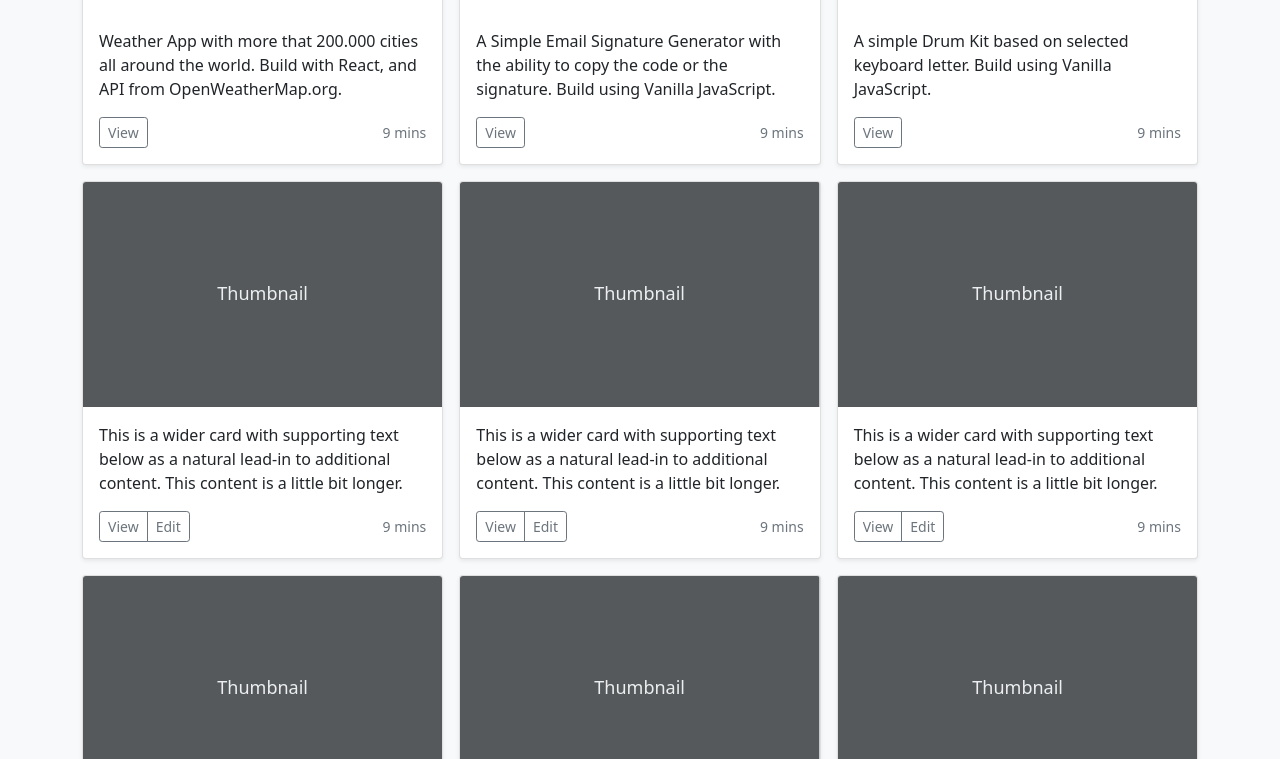
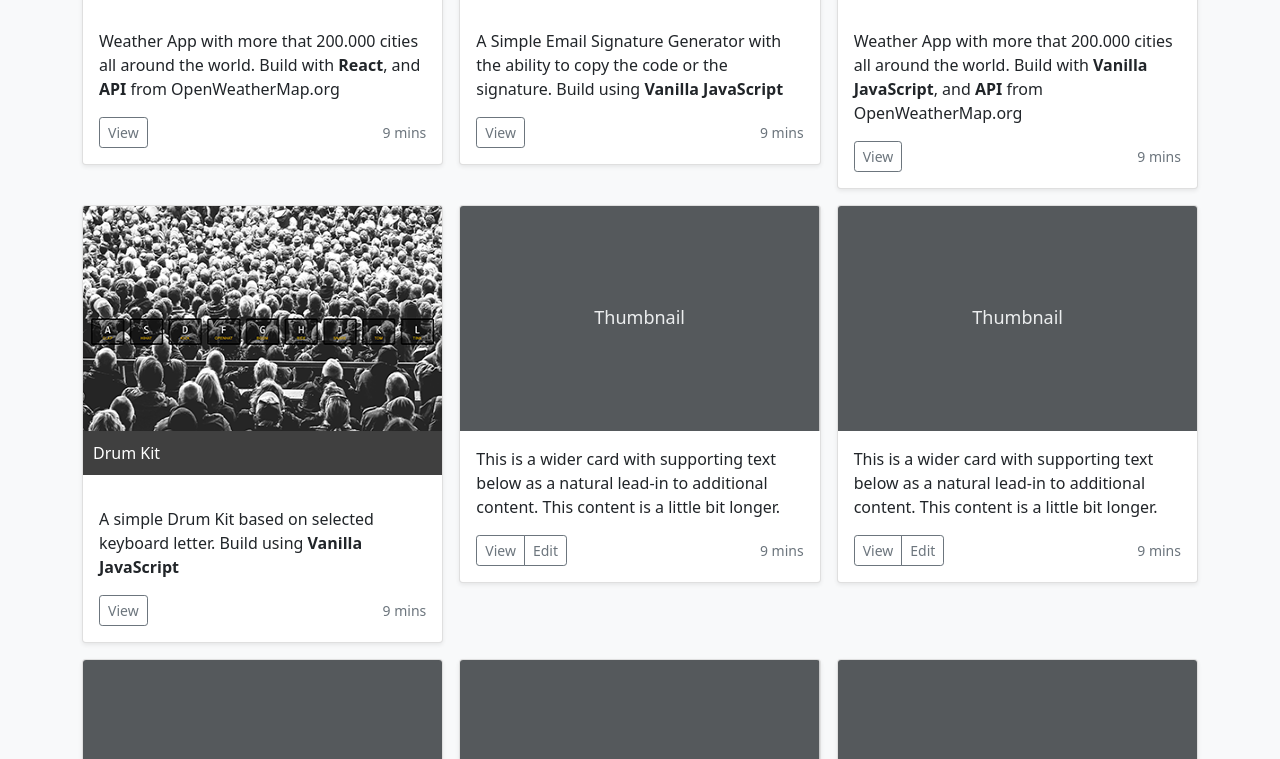
Before and after one commit to irSilviana/JavaScript30, a plain HTML site: page index.html in a window 1280 px wide. Shown: the part 831-1590 px from the top of the page. Drawn offline with nearby package versions, Linux system fonts and the light colour scheme.

Commit message:
Update main index.html

```diff
--- a/index.html
+++ b/index.html
@@ -26,7 +26,7 @@
                 creating visually interesting and user-friendly websites. Expert
                 in HTML 5, CSS 3, Javascript ES6, and Bootstrap. Currently,
                 update her skill in coding and learn about React, API,
-                implementing Dev&Ops strategy and empowering GitHub in
+                implementing Dev & Ops strategy and empowering GitHub in
                 developing projects.
               </p>
             </div>
@@ -148,7 +148,8 @@
                 <div class="card-body">
                   <p class="card-text">
                     Weather App with more that 200.000 cities all around the
-                    world. Build with React, and API from OpenWeatherMap.org.
+                    world. Build with <strong>React</strong>, and
+                    <strong>API</strong> from OpenWeatherMap.org
                   </p>
                   <div
                     class="d-flex justify-content-between align-items-center"
@@ -192,7 +193,8 @@
                 <div class="card-body">
                   <p class="card-text">
                     A Simple Email Signature Generator with the ability to copy
-                    the code or the signature. Build using Vanilla JavaScript.
+                    the code or the signature. Build using
+                    <strong>Vanilla JavaScript</strong>
                   </p>
                   <div
                     class="d-flex justify-content-between align-items-center"
@@ -226,24 +228,24 @@
                 <title>Placeholder</title>
                 <img
                   class="bd-placeholder-img card-img-top"
-                  src="./images/DrumKit.png"
+                  src="./images/JS-Weather App.png"
                   height="225px"
                   alt="drumkit"
                 />
-
-                <p class="album-title">Drum Kit</p>
+                <p class="album-title">JS Weather App</p>
 
                 <div class="card-body">
                   <p class="card-text">
-                    A simple Drum Kit based on selected keyboard letter. Build
-                    using Vanilla JavaScript.
+                    Weather App with more that 200.000 cities all around the
+                    world. Build with <strong>Vanilla JavaScript</strong>, and
+                    <strong>API</strong> from OpenWeatherMap.org
                   </p>
                   <div
                     class="d-flex justify-content-between align-items-center"
                   >
                     <div class="btn-group">
                       <a
-                        href="/1-JavaScript Drum Kit/index.html"
+                        href="https://appweatherreact.netlify.app/"
                         target="_blank"
                       >
                         <button
@@ -268,45 +270,43 @@
 
             <div class="col">
               <div class="card shadow-sm">
-                <svg
+                <title>Placeholder</title>
+                <img
                   class="bd-placeholder-img card-img-top"
-                  width="100%"
-                  height="225"
-                  xmlns="http://www.w3.org/2000/svg"
-                  role="img"
-                  aria-label="Placeholder: Thumbnail"
-                  preserveAspectRatio="xMidYMid slice"
-                  focusable="false"
-                >
-                  <title>Placeholder</title>
-                  <rect width="100%" height="100%" fill="#55595c" />
-                  <text x="50%" y="50%" fill="#eceeef" dy=".3em">
-                    Thumbnail
-                  </text>
-                </svg>
+                  src="./images/DrumKit.png"
+                  height="225px"
+                  alt="drumkit"
+                />
+
+                <p class="album-title">Drum Kit</p>
 
                 <div class="card-body">
                   <p class="card-text">
-                    This is a wider card with supporting text below as a natural
-                    lead-in to additional content. This content is a little bit
-                    longer.
+                    A simple Drum Kit based on selected keyboard letter. Build
+                    using
+                    <strong>Vanilla JavaScript</strong>
                   </p>
                   <div
                     class="d-flex justify-content-between align-items-center"
                   >
                     <div class="btn-group">
-                      <button
-                        type="button"
-                        class="btn btn-sm btn-outline-secondary"
+                      <a
+                        href="/1-JavaScript Drum Kit/index.html"
+                        target="_blank"
                       >
-                        View
-                      </button>
-                      <button
+                        <button
+                          type="button"
+                          class="btn btn-sm btn-outline-secondary"
+                        >
+                          View
+                        </button></a
+                      >
+                      <!-- <button
                         type="button"
                         class="btn btn-sm btn-outline-secondary"
                       >
                         Edit
-                      </button>
+                      </button> -->
                     </div>
                     <small class="text-muted">9 mins</small>
                   </div>
```
Also changed, not shown: images/JS-Weather App.png (added).
